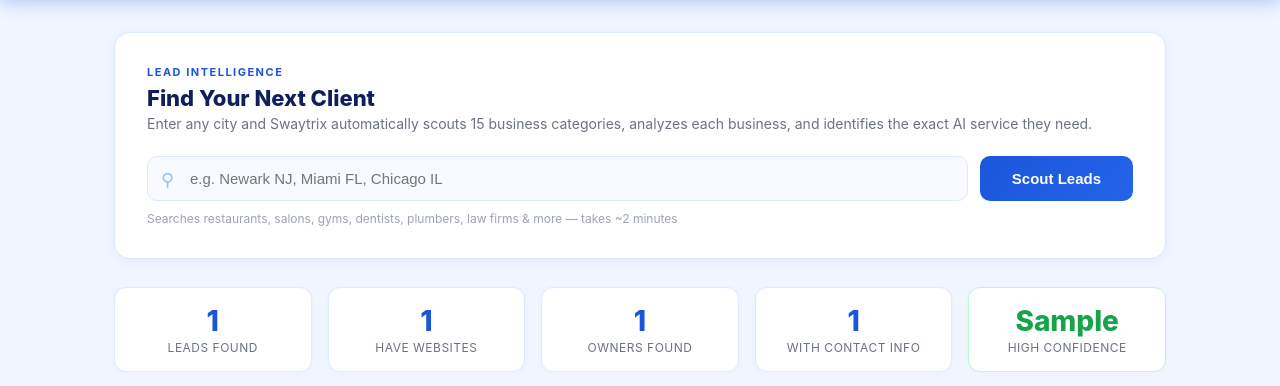
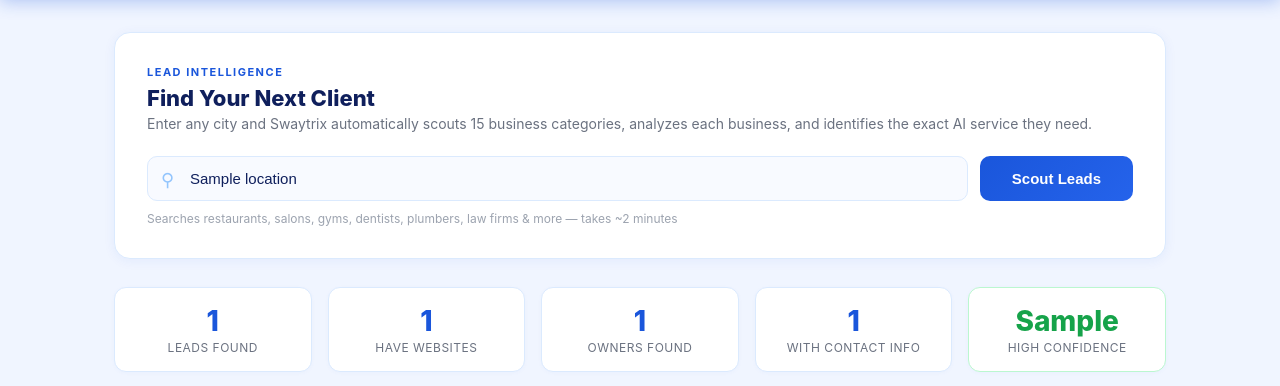
Before and after one commit to aibuilder-debug007/lead-scout, a FastAPI app: template templates/index.html in a window 1280 px wide. Shown: the part 64-450 px from the top of the page. Run offline with FastAPI, Linux system fonts and the light colour scheme; the template is opened without the code that fills it: most values are stand-ins (such as "Sample title", 1, 10 or a date in 2020).

Commit message:
Fix: disable autocomplete on location input, pre-fill with last searched value

```diff
--- a/templates/index.html
+++ b/templates/index.html
@@ -282,7 +282,7 @@
                 <div class="search-form">
                     <div class="search-input-wrap">
                         <span class="search-icon">&#9906;</span>
-                        <input class="search-input" type="text" name="location" placeholder="e.g. Newark NJ, Miami FL, Chicago IL" required>
+                        <input class="search-input" type="text" name="location" placeholder="e.g. Newark NJ, Miami FL, Chicago IL" value="{{ location or '' }}" autocomplete="off" required>
                     </div>
                     <button type="submit" class="btn-search">Scout Leads</button>
                 </div>
```
